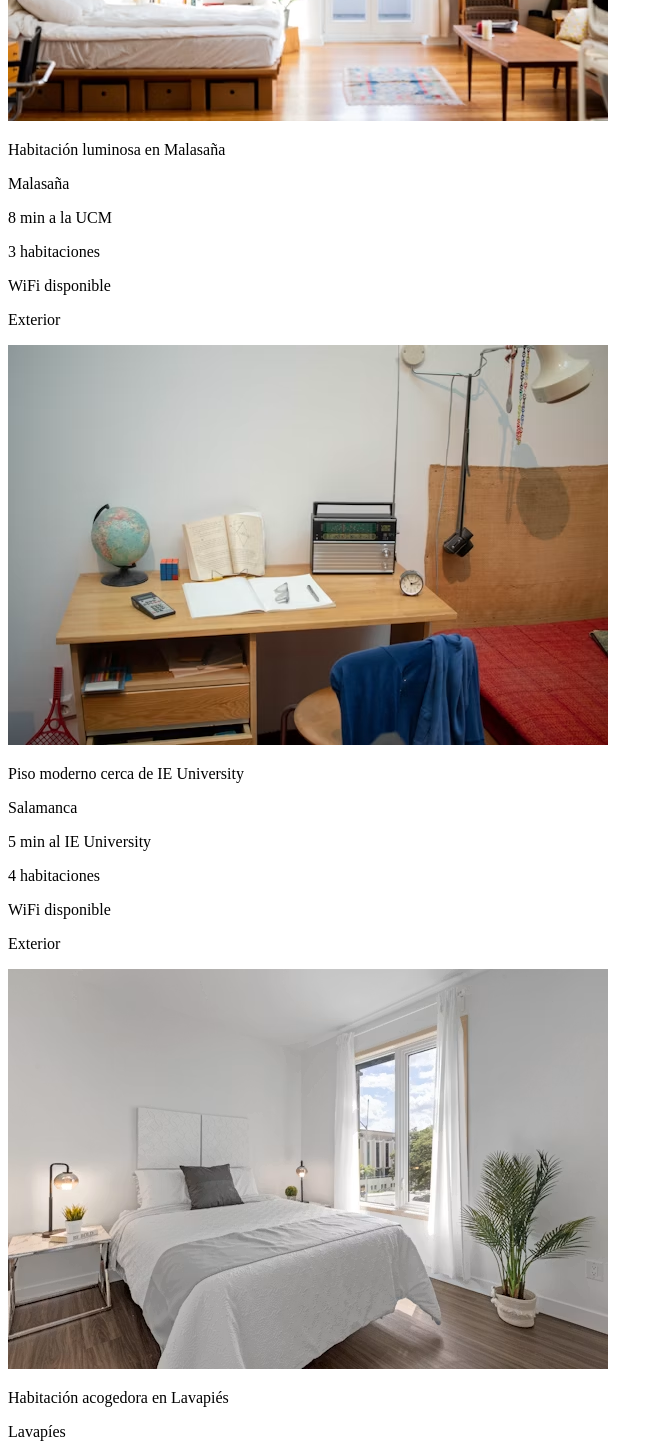
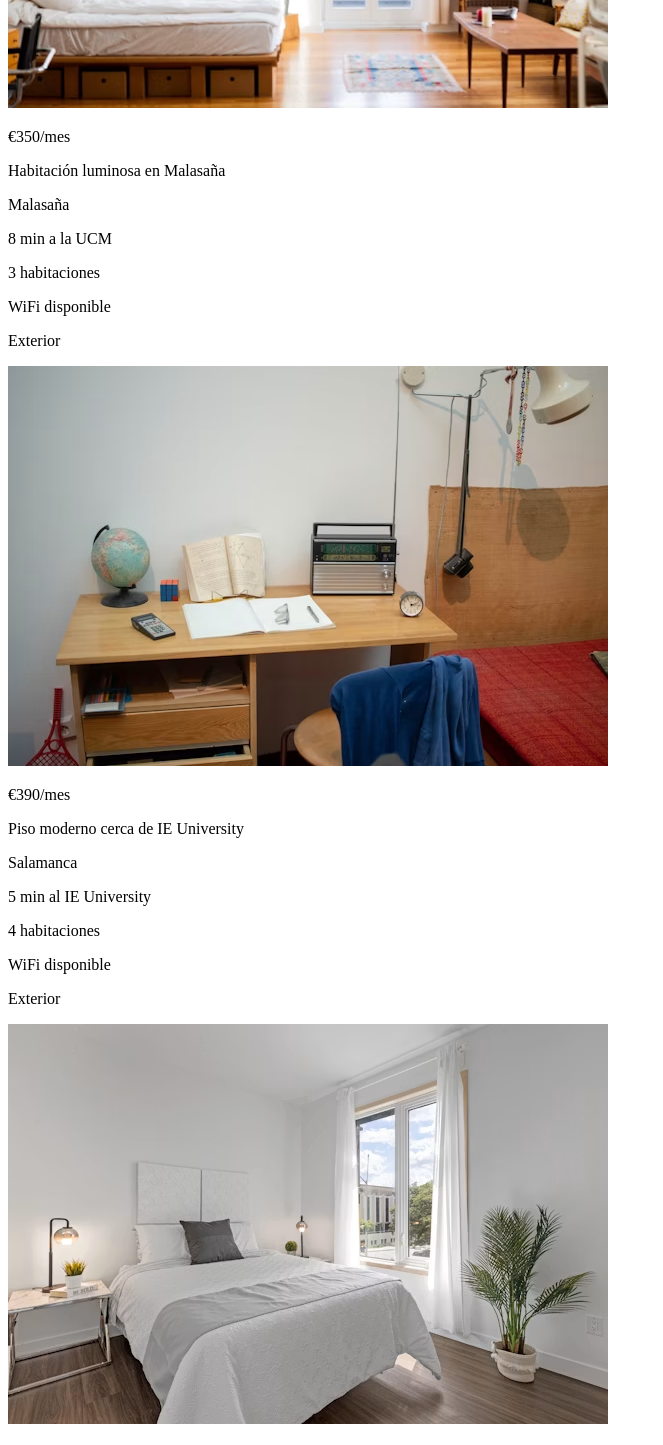
Before and after one commit to wfhgdev/Grupo3-La-Inmobiliaria, a React (Vite) app: page / in a window 1280 px wide. Shown: the part 400-1845 px from the top of the page, without its empty margins (0-663 px from the left). Built offline with nearby package versions, Linux system fonts and the light colour scheme.

Commit message:
feature(flats): add flats component and update App.jsx

```diff
--- a/src/App.jsx
+++ b/src/App.jsx
@@ -3,10 +3,12 @@ import Flats from "./components/flats/Flats";
 function App() {
   return (
     <>
+      <section className="flatsSection">
         <h3>Disponibles ahora</h3>
         <h1>Habitaciones en Madrid</h1>
         <Flats
           image="Flat01"
+          price={350}
           description="Habitación luminosa en Malasaña"
           neighborhood="Malasaña"
           distance="8 min a la UCM"
@@ -16,6 +18,7 @@ function App() {
         />
         <Flats
           image="Flat02"
+          price={390}
           description="Piso moderno cerca de IE University"
           neighborhood="Salamanca"
           distance="5 min al IE University"
@@ -25,6 +28,7 @@ function App() {
         />
         <Flats
           image="Flat03"
+          price={320}
           description="Habitación acogedora en Lavapiés"
           neighborhood="Lavapíes"
           distance="10 min a la URJC"
@@ -32,6 +36,7 @@ function App() {
           wifi={true}
           position="Interior"
         />
+      </section>
     </>
   );
 }
--- a/src/components/flats/Flats.jsx
+++ b/src/components/flats/Flats.jsx
@@ -11,6 +11,7 @@ function Flats(props) {
         src={images[`../../assets/img/${props.image}.png`]}
         alt={`Picture of ${props.neighborhood} flat`}
       />
+      <p className='flatPrice'>€{props.price}/mes</p>
       <p className='flatDescription'>{props.description}</p>
       <p className='flatNeighborhood'>{props.neighborhood}</p>
       <p className='flatDistance'>{props.distance}</p>
```
Lines whose indentation alone changed are shown as unchanged.
